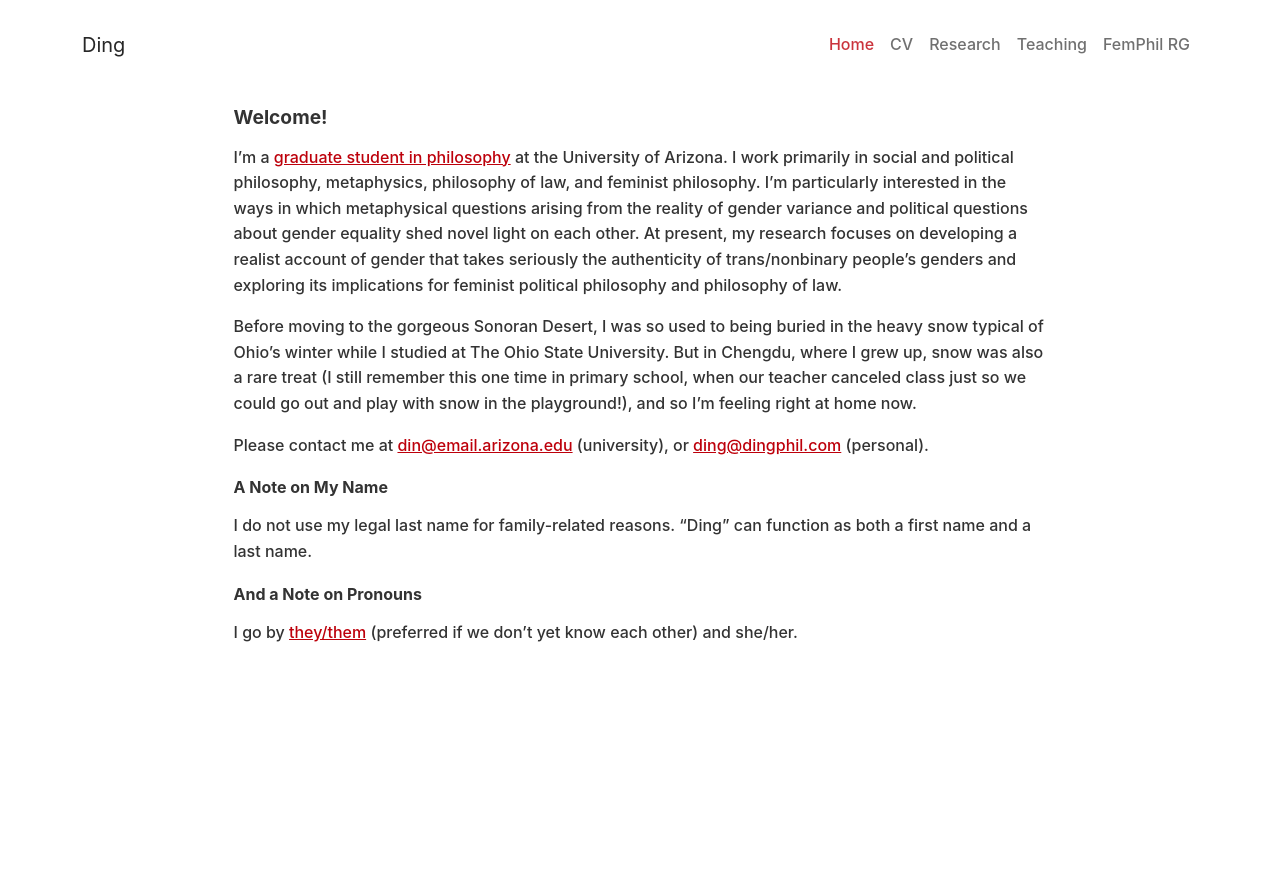
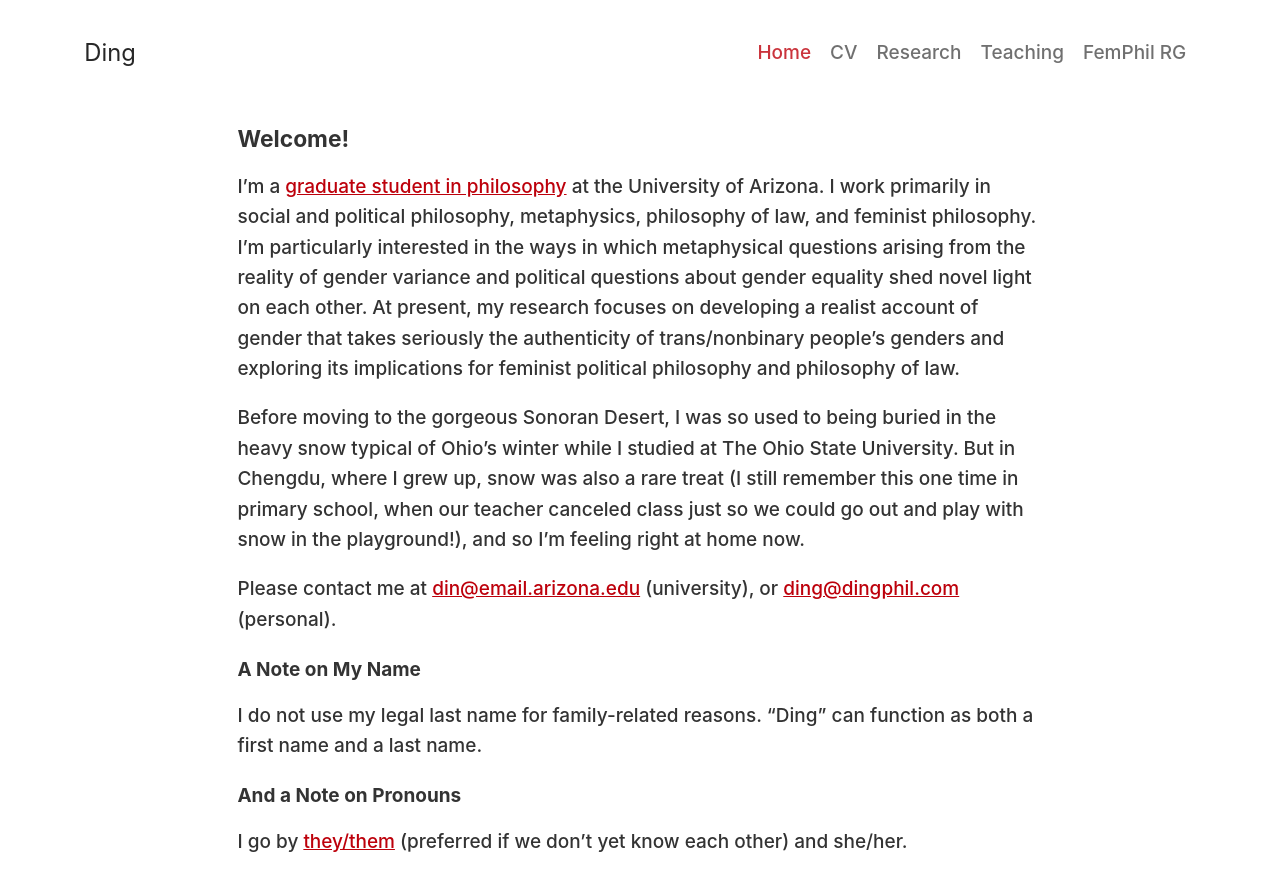
Before and after one commit to dingherself/dingherself.github.io, a Jekyll site: the page built from index.html, in a window 1280 px wide and 933 px high. Shown: the top 891 px of the window. Built offline with Jekyll 4.4.1, drawn with Linux system fonts in a browser that asks for light colours; nearby versions of some CDN libraries; some web fonts are replaced.

Commit message:
font update

```diff
--- a/assets/ding.scss
+++ b/assets/ding.scss
@@ -1,22 +1,22 @@
 ---
 ---
 
-// Freight Text Pro fonts from Adobe; font-weights from 400 to 700
+// Adobe Font
 
 @import url("https://use.typekit.net/vnw4sgb.css");
 
 // Ding's variable overrides
 
 $font-family-sans-serif:
-linotype-sabon,
+athelas,
 // Safari for OS X and iOS (San Francisco)
 -apple-system,
 // Chrome < 56 for OS X (San Francisco)
 BlinkMacSystemFont,
 // Windows
-"Segoe UI",
+//"Segoe UI",
 // Android
-"Roboto",
+//"Roboto",
 // Basic web fallback
 "Times New Roman", Times, serif,
 // Emoji fonts
@@ -83,12 +83,20 @@
 //////////////////////////
 
 html {
-  font-size: 16px;
+  font-size: 17px;
+  font-variant-ligatures: common-ligatures;
+  font-variant-ligatures: discretionary-ligatures;
+  font-variant-ligatures: no-historical-ligatures;
+  font-variant-ligatures: contextual;
 }
 
-@include media-breakpoint-up(xxl) {
+@include media-breakpoint-up(xl) {
   html {
-    font-size: 18px;
+    font-size: 19px;
+    font-variant-ligatures: common-ligatures;
+    font-variant-ligatures: discretionary-ligatures;
+    font-variant-ligatures: no-historical-ligatures;
+    font-variant-ligatures: contextual;
   }
 }
 
```
